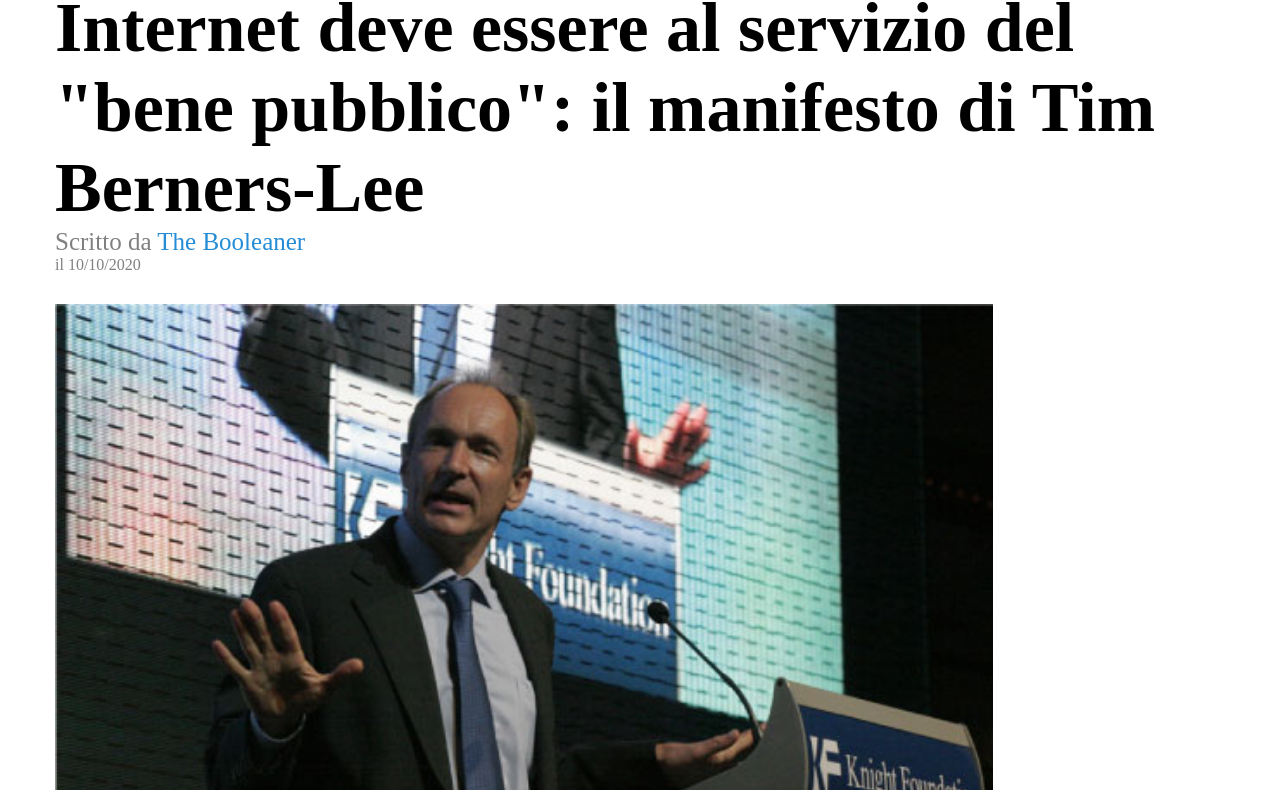
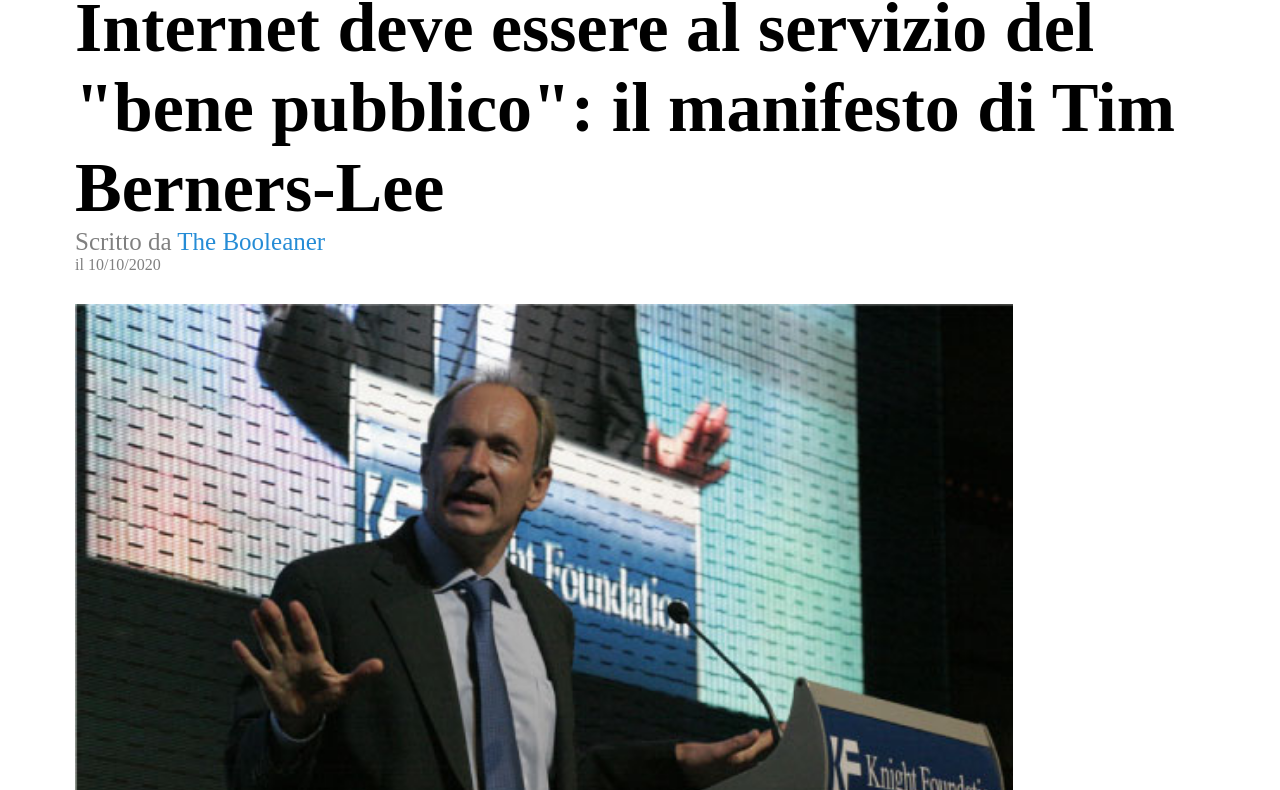
Before and after one commit to ariannadrovandi/html-css-booleaner, a plain HTML site: page bonus/index.html in a window 1280 px wide. Shown: the part 207-997 px from the top of the page. Drawn offline with Linux system fonts and the light colour scheme.

```diff
--- a/bonus/style/style.css
+++ b/bonus/style/style.css
@@ -10,8 +10,8 @@ header{
 }
 
 .content{
-    margin-left: 55px;
-    margin-right: 55px;
+    margin-left: 75px;
+    margin-right: 65px;
 }
 
 .logo{
```
